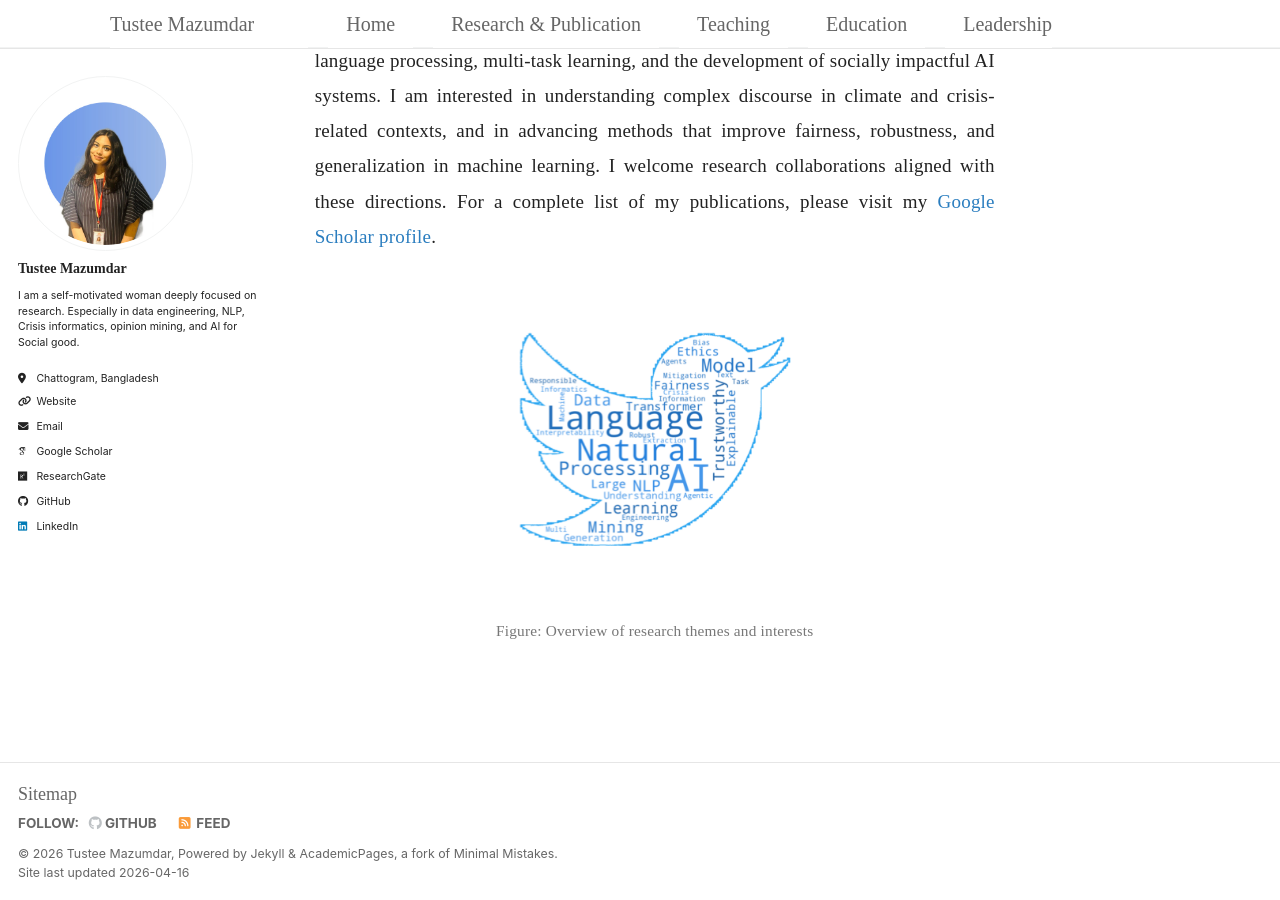
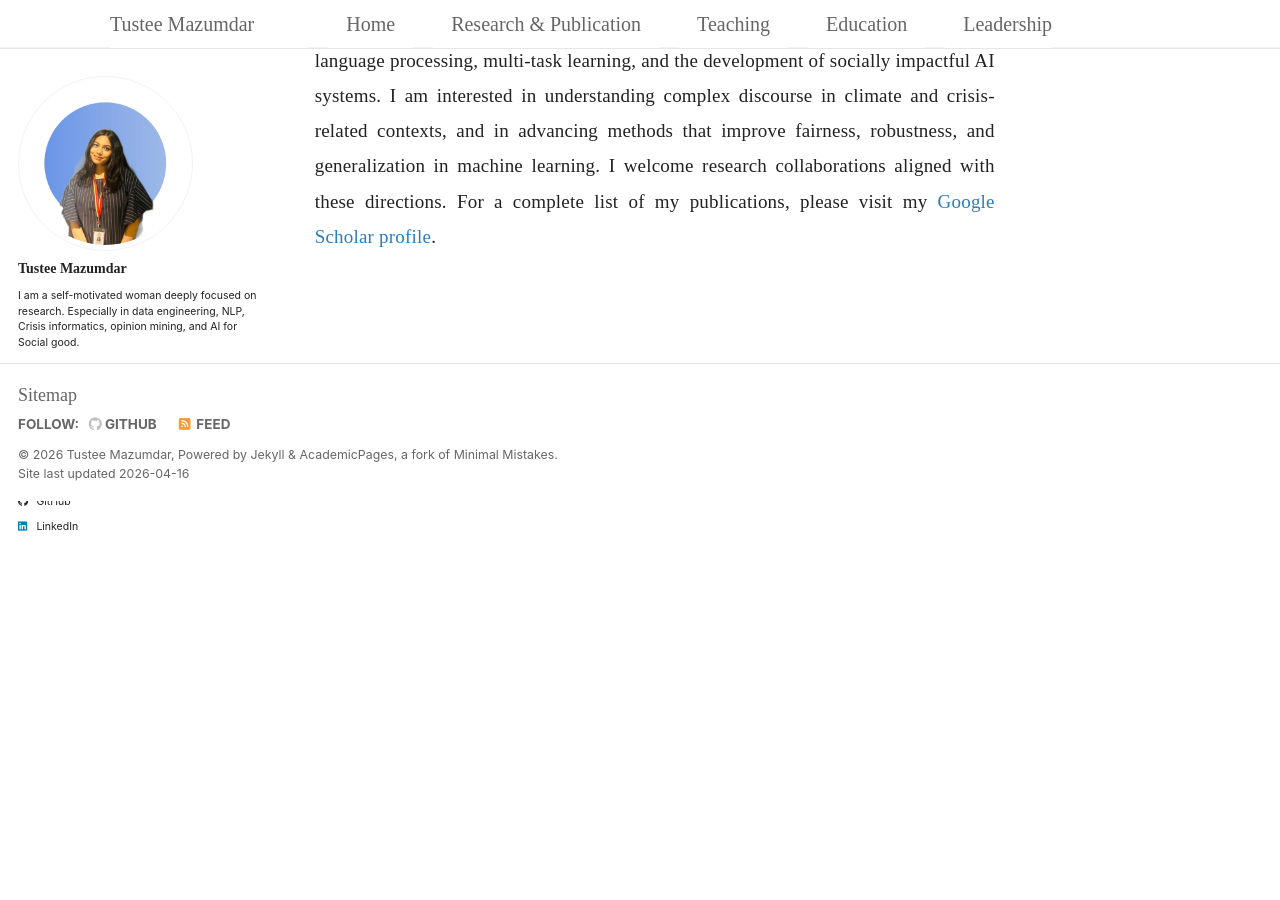
Before and after one commit to TusteeMazumdar/TusteeMazumdar.github.io, a Jekyll site: the page built from _pages/publications.html, in a window 1280 px wide and 900 px high, scrolled down 730 px. Built offline with Jekyll 4.4.1, drawn with Linux system fonts in a browser that asks for light colours; some web fonts are replaced; a script bundle is joined from its source files by our own code; library files that are not in the unit come from our copies; after the commit the page ends 1231 px from its top, so only the background shows below that.

Commit message:
Update publications.html

```diff
--- a/_pages/publications.html
+++ b/_pages/publications.html
@@ -69,11 +69,14 @@
 For a complete list of my publications, please visit my
 <a href="{{ site.author.googlescholar }}">Google Scholar profile</a>.
 </p>
-<div style="text-align: center; margin: 2rem 0;">
+<!--
+<div style="text-align: center; margin: 1.5rem 0;">
   <img src="/images/twitter.png"
        alt="Research Word Cloud"
        style="max-width: 320px; width: 70%; opacity: 0.95;">
+
   <p style="font-size: 0.85rem; color: #777; margin-top: 0.4rem;">
     Figure: Overview of research themes and interests
   </p>
 </div>
+-->
```
